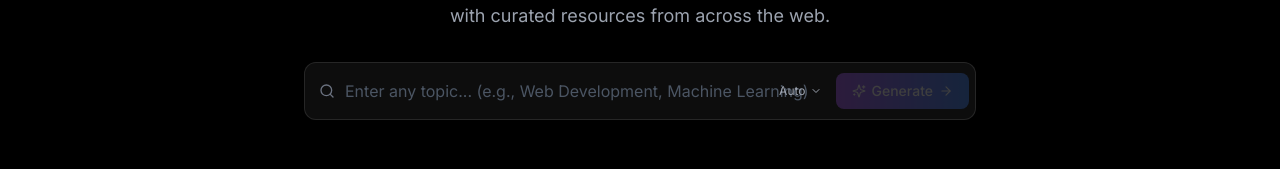
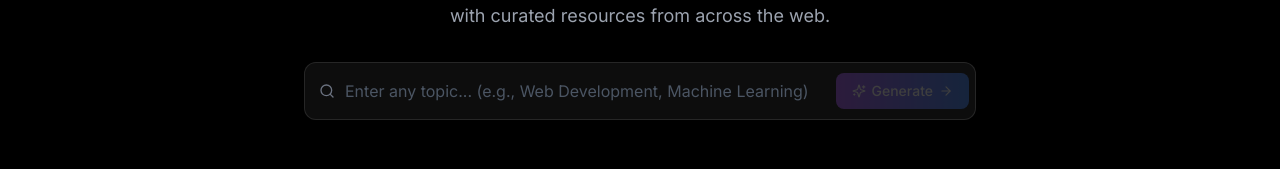
Before and after one commit to HITESHDAS-01/AI-roadmap-website, a Next.js app: page / in a window 1280 px wide. Shown: the part 333-502 px from the top of the page. Built offline with nearby package versions, Linux system fonts and the light colour scheme.

Commit message:
feat: Removed AI provider dropdown from frontend - backend handles selection

```diff
--- a/src/components/TopicInput.tsx
+++ b/src/components/TopicInput.tsx
@@ -2,7 +2,7 @@
 
 import { useState, useRef, useEffect } from "react";
 import { useRouter } from "next/navigation";
-import { Search, Sparkles, ArrowRight, TrendingUp, ChevronDown } from "lucide-react";
+import { Search, Sparkles, ArrowRight, TrendingUp } from "lucide-react";
 
 const SUGGESTIONS = [
   { name: "Web Development", category: "Development" },
@@ -17,31 +17,18 @@ const SUGGESTIONS = [
   { name: "UI/UX Design", category: "Design" },
 ];
 
-const PROVIDERS = [
-  { id: "auto", label: "Auto", desc: "Best available" },
-  { id: "groq", label: "Groq", desc: "Fast & free" },
-  { id: "openai", label: "OpenAI", desc: "GPT-4o" },
-  { id: "gemini", label: "Gemini", desc: "Google AI" },
-] as const;
-
 export default function TopicInput() {
   const [topic, setTopic] = useState("");
-  const [provider, setProvider] = useState<string>("auto");
   const [isFocused, setIsFocused] = useState(false);
   const [showSuggestions, setShowSuggestions] = useState(false);
-  const [showProviders, setShowProviders] = useState(false);
   const inputRef = useRef<HTMLInputElement>(null);
   const wrapperRef = useRef<HTMLDivElement>(null);
-  const providerRef = useRef<HTMLDivElement>(null);
   const router = useRouter();
 
   useEffect(() => {
     const handleClickOutside = (e: MouseEvent) => {
       if (wrapperRef.current && !wrapperRef.current.contains(e.target as Node)) {
         setShowSuggestions(false);
-      }
-      if (providerRef.current && !providerRef.current.contains(e.target as Node)) {
-        setShowProviders(false);
       }
     };
     document.addEventListener("mousedown", handleClickOutside);
@@ -52,7 +39,6 @@ export default function TopicInput() {
     e.preventDefault();
     if (topic.trim()) {
       const params = new URLSearchParams({ topic: topic.trim() });
-      if (provider !== "auto") params.set("provider", provider);
       router.push(`/roadmap?${params.toString()}`);
     }
   };
@@ -61,7 +47,6 @@ export default function TopicInput() {
     setTopic(name);
     setShowSuggestions(false);
     const params = new URLSearchParams({ topic: name });
-    if (provider !== "auto") params.set("provider", provider);
     router.push(`/roadmap?${params.toString()}`);
   };
 
@@ -72,8 +57,6 @@ export default function TopicInput() {
           s.category.toLowerCase().includes(topic.toLowerCase())
       )
     : SUGGESTIONS;
-
-  const selectedProvider = PROVIDERS.find((p) => p.id === provider) || PROVIDERS[0];
 
   return (
     <div className="w-full max-w-2xl mx-auto" ref={wrapperRef}>
@@ -106,41 +89,9 @@ export default function TopicInput() {
             }}
             onBlur={() => setIsFocused(false)}
             placeholder="Enter any topic... (e.g., Web Development, Machine Learning)"
-            className="w-full bg-transparent text-white placeholder-gray-600 text-sm sm:text-base py-4 pl-10 pr-40 focus:outline-none rounded-xl"
+            className="w-full bg-transparent text-white placeholder-gray-600 text-sm sm:text-base py-4 pl-10 pr-32 focus:outline-none rounded-xl"
           />
-          <div className="absolute right-1.5 flex items-center gap-1.5">
-            <div ref={providerRef} className="relative">
-              <button
-                type="button"
-                onClick={() => setShowProviders(!showProviders)}
-                className="flex items-center gap-1 px-2 py-1.5 rounded-lg text-xs text-gray-400 hover:text-white hover:bg-white/5 transition-colors"
-              >
-                {selectedProvider.label}
-                <ChevronDown className="w-3 h-3" />
-              </button>
-              {showProviders && (
-                <div className="absolute bottom-full mb-1 right-0 w-40 p-1 rounded-xl bg-gray-900 border border-white/10 shadow-xl z-50">
-                  {PROVIDERS.map((p) => (
-                    <button
-                      key={p.id}
-                      type="button"
-                      onClick={() => {
-                        setProvider(p.id);
-                        setShowProviders(false);
-                      }}
-                      className={`w-full flex items-center justify-between px-3 py-2 rounded-lg text-left transition-colors ${
-                        provider === p.id
-                          ? "bg-purple-500/10 text-white"
-                          : "text-gray-400 hover:bg-white/5 hover:text-white"
-                      }`}
-                    >
-                      <span className="text-xs font-medium">{p.label}</span>
-                      <span className="text-[10px] text-gray-600">{p.desc}</span>
-                    </button>
-                  ))}
-                </div>
-              )}
-            </div>
+          <div className="absolute right-1.5">
             <button
               type="submit"
               disabled={!topic.trim()}
```
